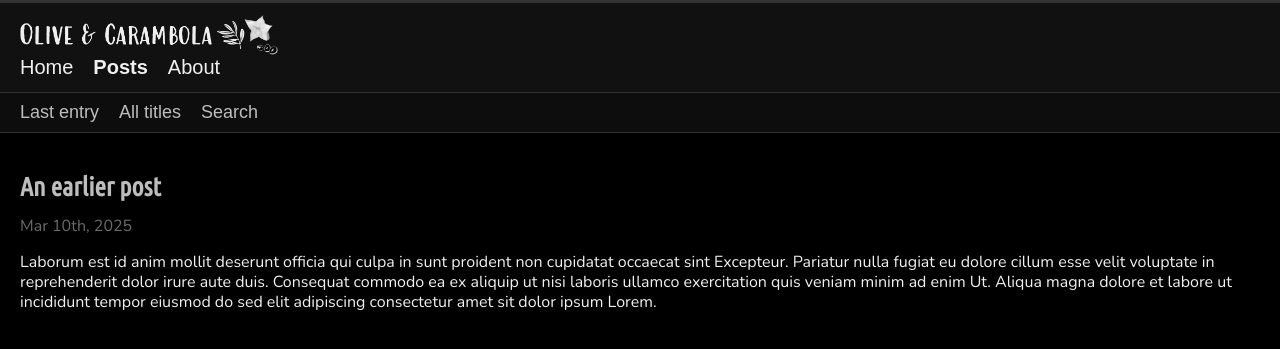
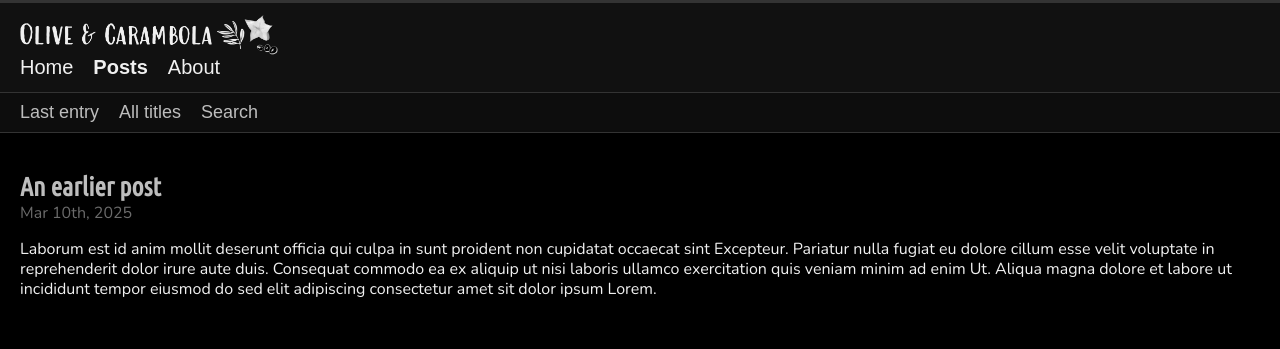
Before and after one commit to olivecarambola/logbook, a Jekyll site: the page built from _posts/2025-03-10-earlierpost.md, in a window 1280 px wide. Shown: the top 349 px of the page. Built offline with Jekyll 4.4.1, drawn with Linux system fonts in a browser that asks for light colours; some web fonts are replaced.

Commit message:
Update style.scss

```diff
--- a/assets/css/style.scss
+++ b/assets/css/style.scss
@@ -198,7 +198,7 @@ header nav ul li a.active,               /* active menu item styling */
 }
 
 .post-sep-title {
-  margin-bottom: 0.5em;
+  margin-bottom: 0;
   color: #bdbdbd;
   font-size: 26px;
   font-weight: bold;
```
